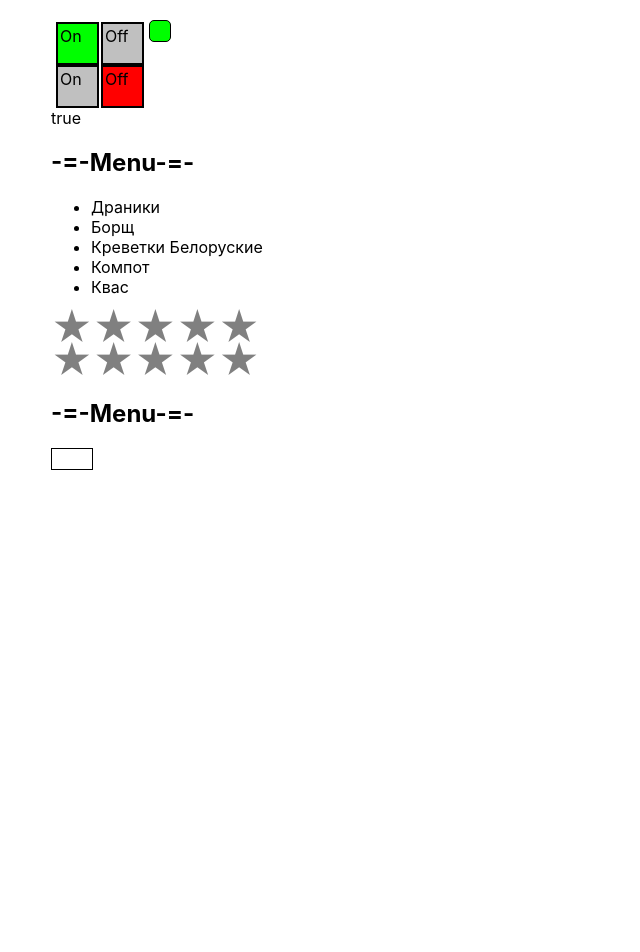
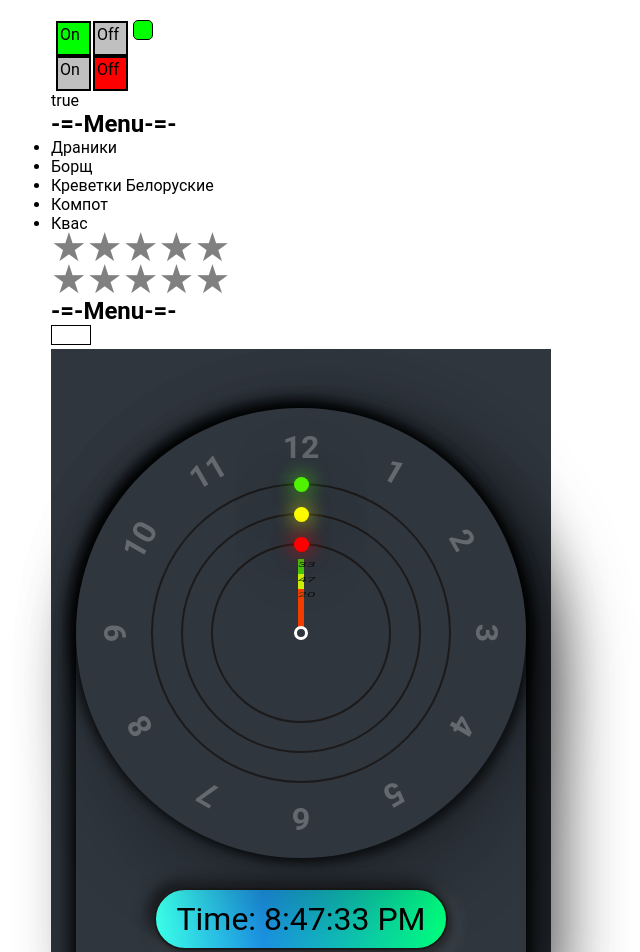
Before and after one commit to GST-Slava/project_one, a React (Create React App) app: page / in a window 1280 px wide. Shown: the top 952 px of the page, without its empty margins (289-929 px from the left). Before the commit the page ends 800 px from the top, so only its background shows below. Built offline with nearby package versions, Linux system fonts and the light colour scheme.

Commit message:
add clock css

```diff
--- a/public/index.html
+++ b/public/index.html
@@ -1,20 +1,24 @@
 <!DOCTYPE html>
 <html lang="en">
 <head>
-    <meta charset="utf-8" />
-    <link rel="icon" href="%PUBLIC_URL%/favicon.ico" />
-    <meta name="viewport" content="width=device-width, initial-scale=1" />
-    <meta name="theme-color" content="#000000" />
+    <meta charset="utf-8"/>
+    <link rel="icon" href="%PUBLIC_URL%/favicon.ico"/>
+    <meta name="viewport" content="width=device-width, initial-scale=1"/>
+    <meta name="theme-color" content="#000000"/>
     <meta
             name="description"
             content="Web site created using create-react-app"
     />
-    <link rel="apple-touch-icon" href="%PUBLIC_URL%/logo192.png" />
+    <link rel="apple-touch-icon" href="%PUBLIC_URL%/logo192.png"/>
+    <link rel="preconnect" href="https://fonts.googleapis.com">
+    <link rel="preconnect" href="https://fonts.gstatic.com" crossorigin>
+    <link href="https://fonts.googleapis.com/css2?family=Montserrat:ital,wght@0,100;0,200;0,300;0,400;0,500;0,600;0,700;0,800;0,900;1,100;1,200;1,300;1,400;1,500;1,600;1,700;1,800;1,900&display=swap"
+          rel="stylesheet">
     <!--
       manifest.json provides metadata used when your web app is installed on a
       user's mobile device or desktop. See https://developers.google.com/web/fundamentals/web-app-manifest/
     -->
-    <link rel="manifest" href="%PUBLIC_URL%/manifest.json" />
+    <link rel="manifest" href="%PUBLIC_URL%/manifest.json"/>
     <!--
       Notice the use of %PUBLIC_URL% in the tags above.
       It will be replaced with the URL of the `public` folder during the build.
--- a/src/App.tsx
+++ b/src/App.tsx
@@ -9,6 +9,7 @@ import {UncontrolledOnOff} from "./components/UncontrolledOnOff/UncontrolledOnOf
 import {onClickCallback} from "./components/Accordion/Accordion.stories";
 import {Select} from "./components/Select/Select";
 import {any} from "prop-types";
+import {Clock} from "./components/Clock/Clock";
 
 
 export const App = () => {
@@ -33,6 +34,8 @@ export const App = () => {
                        }}/>
             <Select onChange={value => any} items={[]}/>
 
+            <Clock/>
+
             {/*<PageTitle title={"This is APP component"}/>
             <Rating value={3}/>*/}
         </div>
--- /dev/null
+++ b/src/components/Clock/Clock.module.css
@@ -0,0 +1,251 @@
+
+* {
+    margin: 0;
+    padding: 0;
+    box-sizing: border-box;
+    font-family: Roboto, sans-serif;
+
+}
+
+.main {
+    display: flex;
+    justify-content: center;
+    align-items: center;
+    /*min-height: 100vh;*/
+    width: 500px;
+    height: 700px;
+    background: #2f363e;
+}
+
+.container {
+    position: relative;
+    background: #2f363e;
+    /*min-height: 500px;*/
+    border-radius: 20px;
+    border-top-left-radius: 225px;
+    border-top-right-radius: 225px;
+    box-shadow: 25px 25px 75px rgba(0, 0, 0, 0.75),
+    10px 10px 70px rgba(0, 0, 0, 0.25),
+    5px 5px 10px rgba(0, 0, 0, 0.5),
+    5px 5px 20px rgba(0, 0, 0, 0.2),
+    -5px -5px 15px rgba(0, 0, 0, 0.75);
+    display: flex;
+    justify-content: center;
+    align-items: center;
+    flex-direction: column;
+}
+
+.clock {
+    position: relative;
+    width: 450px;
+    height: 450px;
+    background: #2f363e;
+    border-radius: 50%;
+    box-shadow: 10px 50px 70px rgba(0, 0, 0, 0.25),
+    5px 5px 10px rgba(0, 0, 0, 0.5),
+    5px 5px 20px rgba(0, 0, 0, 0.2),
+    -5px -5px 15px rgba(0, 0, 0, 0.75);
+    display: flex;
+    justify-content: center;
+    align-items: center;
+    margin-bottom: 30px;
+}
+
+.clock::before {
+    content: '';
+    position: absolute;
+    width: 8px;
+    height: 8px;
+    background: #2f363e;
+    border: 3px solid #fff;
+    border-radius: 50%;
+    z-index: 100000;
+}
+
+.clock span {
+    position: absolute;
+    inset: 20px;
+    color: #fff;
+    text-align: center;
+    /*transform: rotate(calc(30deg * var(--i)));*/
+}
+
+.clock span.number1 {
+    transform: rotate(30deg);
+}
+
+.clock span.number2 {
+    transform: rotate(60deg);
+}
+
+.clock span.number3 {
+    transform: rotate(90deg);
+}
+
+.clock span.number4 {
+    transform: rotate(120deg);
+}
+
+.clock span.number5 {
+    transform: rotate(150deg);
+}
+
+.clock span.number6 {
+    transform: rotate(180deg);
+}
+
+.clock span.number7 {
+    transform: rotate(210deg);
+}
+
+.clock span.number8 {
+    transform: rotate(240deg);
+}
+
+.clock span.number9 {
+    transform: rotate(270deg);
+}
+
+.clock span.number10 {
+    transform: rotate(300deg);
+}
+
+.clock span.number11 {
+    transform: rotate(330deg);
+}
+
+.clock span.number12 {
+    transform: rotate(360deg);
+}
+
+.clock span b {
+    font-size: 2em;
+    opacity: 0.25;
+}
+
+.circle {
+    position: absolute;
+    width: 300px;
+    height: 300px;
+    border: 2px solid #1c1a1a;
+    border-radius: 50%;
+    display: flex;
+    justify-content: center;
+    align-items: flex-start;
+    z-index: 10;
+}
+
+.circle i {
+    position: absolute;
+    width: 6px;
+    height: 50%;
+    background: #52f800;
+    opacity: 0.75;
+    transform-origin: bottom;
+    transform: scaleY(0.5);
+}
+
+.circle1:nth-child(1) {
+    width: 2px;
+}
+
+.circle2 {
+    position: absolute;
+    width: 240px;
+    height: 240px;
+    border: 2px solid #1c1a1a;
+    border-radius: 50%;
+    display: flex;
+    justify-content: center;
+    align-items: flex-start;
+    z-index: 10;
+}
+
+.circle2 i {
+    position: absolute;
+    width: 6px;
+    height: 50%;
+    background: yellow;
+    opacity: 0.75;
+    transform-origin: bottom;
+    transform: scaleY(0.5);
+}
+
+.circle2:nth-child(1) {
+    width: 6px;
+}
+
+.circle3 {
+    position: absolute;
+    width: 180px;
+    height: 180px;
+    border: 2px solid #1c1a1a;
+    border-radius: 50%;
+    display: flex;
+    justify-content: center;
+    align-items: flex-start;
+    z-index: 10;
+}
+
+.circle3 i {
+    position: absolute;
+    width: 6px;
+    height: 50%;
+    background: red;
+    opacity: 0.75;
+    transform-origin: bottom;
+    transform: scaleY(0.5);
+}
+
+.circle3:nth-child(1) {
+    width: 9px;
+}
+
+.circle::before {
+    content: '';
+    position: absolute;
+    top: -8.5px;
+    width: 15px;
+    height: 15px;
+    border-radius: 50%;
+    background: #52f800;
+    box-shadow: 0 0 20px #52f800,
+    0 0 60px;
+}
+
+.circle2::before {
+    content: '';
+    position: absolute;
+    top: -8.5px;
+    width: 15px;
+    height: 15px;
+    border-radius: 50%;
+    background: yellow;
+    box-shadow: 0 0 20px yellow,
+    0 0 60px;
+}
+
+.circle3::before {
+    content: '';
+    position: absolute;
+    top: -8.5px;
+    width: 15px;
+    height: 15px;
+    border-radius: 50%;
+    background: red;
+    box-shadow: 0 0 20px red,
+    0 0 60px;
+}
+
+.digitalClock {
+    margin-bottom: 40px;
+    display: flex;
+    padding: 10px 20px;
+    font-size: 2em;
+    border: 2px solid #1c1a1a;
+    border-radius: 40px;
+    box-shadow: 5px 5px 10px rgba(0, 0, 0, 0.5),
+    5px 5px 20px rgba(255, 255, 255, 0.2),
+    -5px -5px 15px rgba(0, 0, 0, 0.75);
+    background: linear-gradient(90deg, rgba(59, 255, 232, 1) 0%, rgba(39, 186, 232, 1) 24%, rgba(28, 149, 232, 1) 37%, rgba(21, 176, 205, 1) 53%, rgba(14, 201, 179, 1) 68%, rgba(10, 218, 162, 1) 78%, rgba(0, 255, 124, 1) 100%);
+}
--- /dev/null
+++ b/src/components/Clock/Clock.tsx
@@ -0,0 +1,54 @@
+import React, {useEffect, useState} from "react";
+import s from "./Clock.module.css"
+
+type PropsType = {}
+
+const get2digitsString = (num: number) => num < 10 ? '0' + num : num;
+
+
+export const Clock: React.FC<PropsType> = (props) => {
+
+    const [date, setDate] = useState(new Date())
+    const refreshClock = () => {
+        setDate(new Date())
+    }
+    console.log('ClockExample');
+
+    useEffect(() => {
+        const timerId = setInterval(refreshClock, 1000);
+        return function cleanup() {
+            clearInterval(timerId)
+        };
+    }, [])
+
+
+    return <div className={s.main}>
+        <div className={s.container}>
+            <div className={s.clock}>
+
+                <div className={s.circle} id={'sc'}><i>{get2digitsString(date.getSeconds())}</i></div>
+                <div className={s.circle2} id={'mn'}><i>{get2digitsString(date.getMinutes())}</i></div>
+                <div className={s.circle3} id={'hr'}><i>{get2digitsString(date.getHours())}</i></div>
+
+                <span className={s.number1}><b>1</b></span>
+                <span className={s.number2}><b>2</b></span>
+                <span className={s.number3}><b>3</b></span>
+                <span className={s.number4}><b>4</b></span>
+                <span className={s.number5}><b>5</b></span>
+                <span className={s.number6}><b>6</b></span>
+                <span className={s.number7}><b>7</b></span>
+                <span className={s.number8}><b>8</b></span>
+                <span className={s.number9}><b>9</b></span>
+                <span className={s.number10}><b>10</b></span>
+                <span className={s.number11}><b>11</b></span>
+                <span className={s.number12}><b>12</b></span>
+            </div>
+
+            <div className={s.digitalClock}>
+                Time: {date.toLocaleTimeString()}
+            </div>
+        </div>
+
+        {/*Time: {date.toLocaleTimeString()} // отображает стандартные системные часы */}
+    </div>
+}
```
Also changed, not shown: 1 other file (tests, documents, lock files or other folders). Lines whose indentation alone changed are shown as unchanged.
